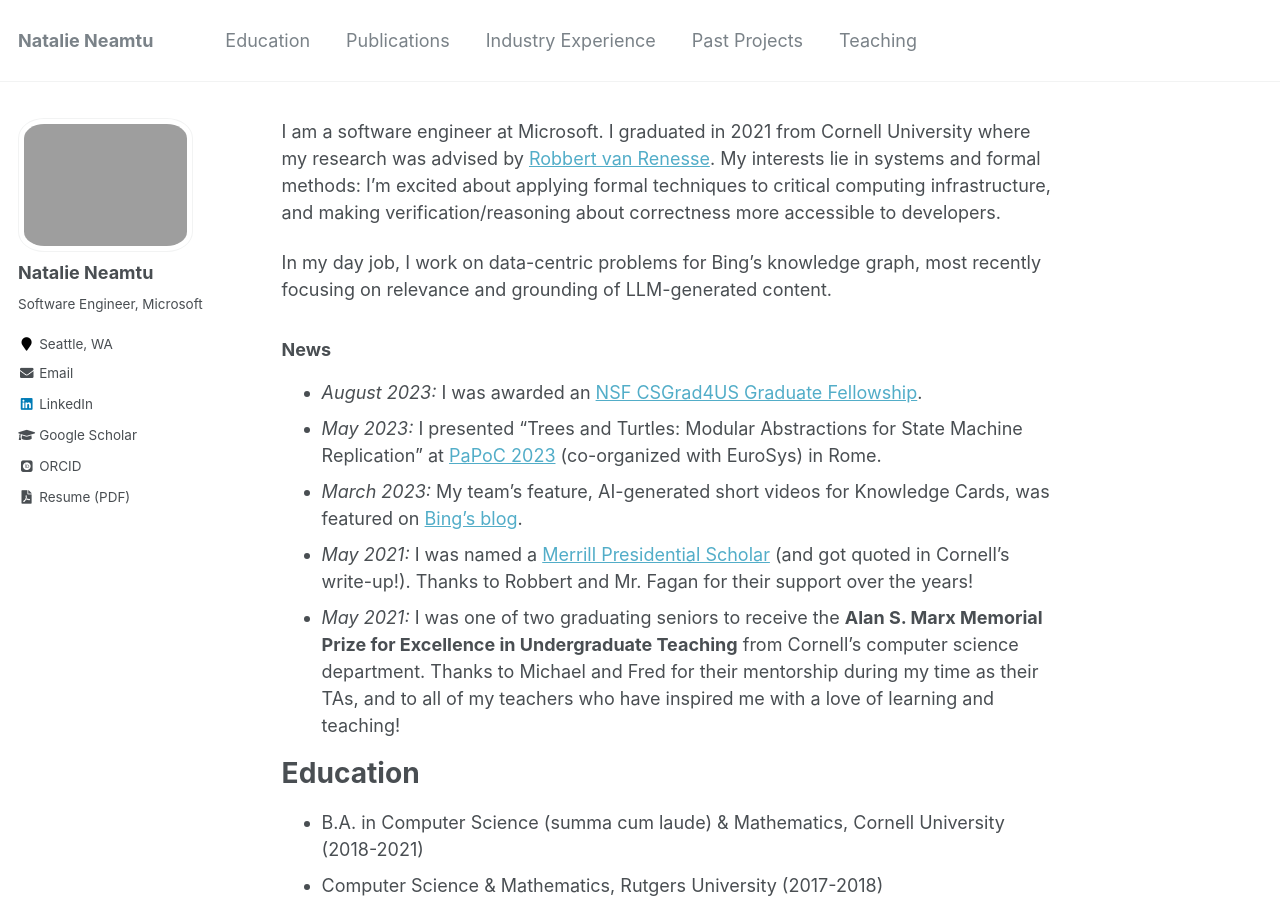
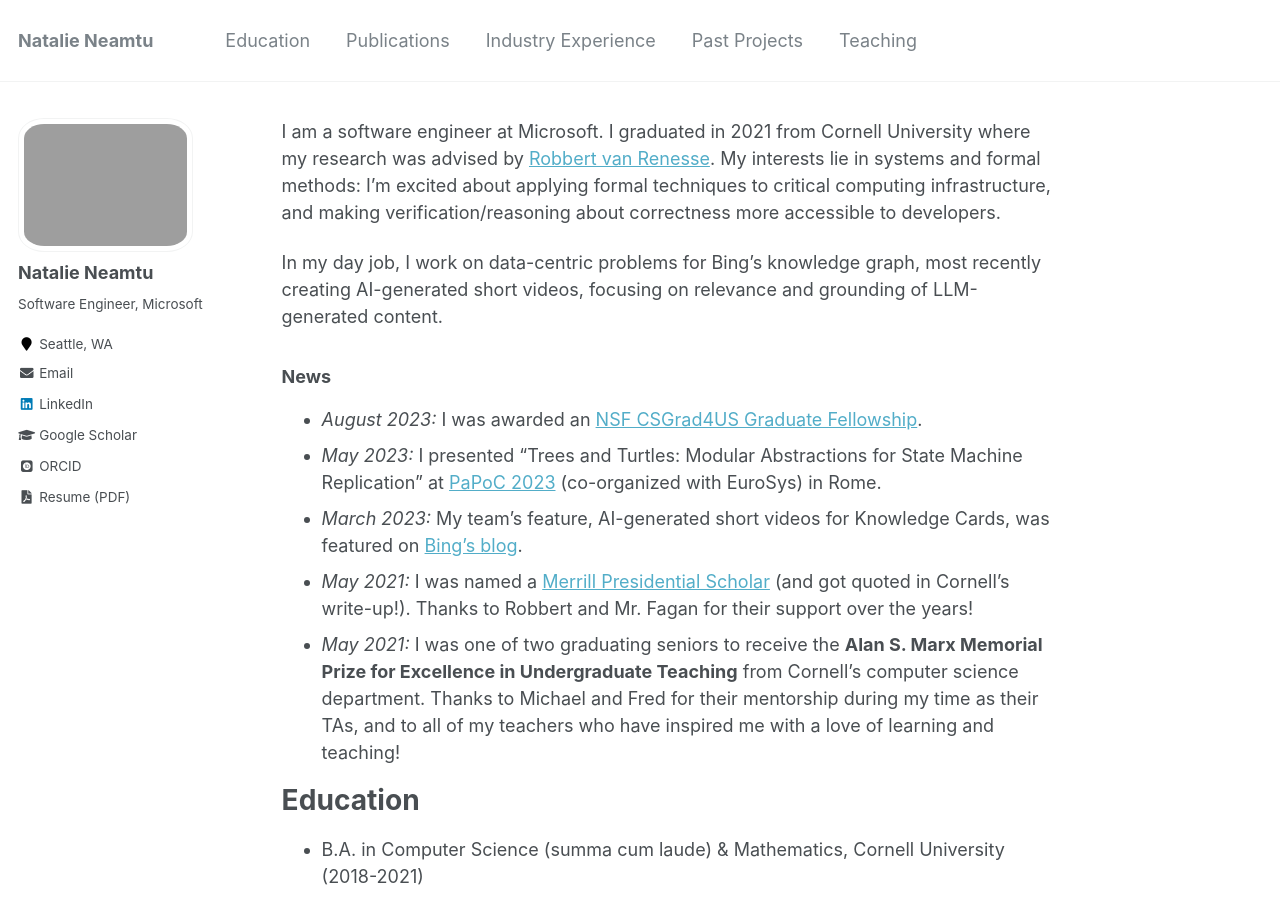
Before and after one commit to nneamtu/nneamtu.github.io, a Jekyll site: the page built from _pages/about.md, in a window 1280 px wide and 900 px high. Built offline with Jekyll 4.4.1, drawn with Linux system fonts in a browser that asks for light colours; some web fonts are replaced.

```diff
--- a/_pages/about.md
+++ b/_pages/about.md
@@ -16,7 +16,8 @@ I'm excited about applying formal techniques to critical computing infrastructur
 and making verification/reasoning about correctness more accessible to developers.
 
 In my day job, I work on data-centric problems for Bing's knowledge graph,
-most recently focusing on relevance and grounding of LLM-generated content.
+most recently creating AI-generated short videos,
+focusing on relevance and grounding of LLM-generated content.
 
 ### News
 * *August 2023:* I was awarded an [NSF CSGrad4US Graduate Fellowship](https://www.nsf.gov/cise/CSGrad4US/).
```
Also changed, not shown: _projects/2020-Bosco.md (+2 -2 lines), 1 other file.
